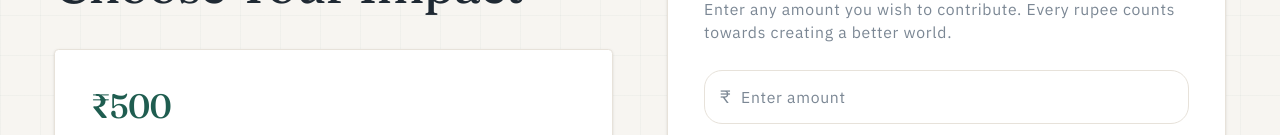
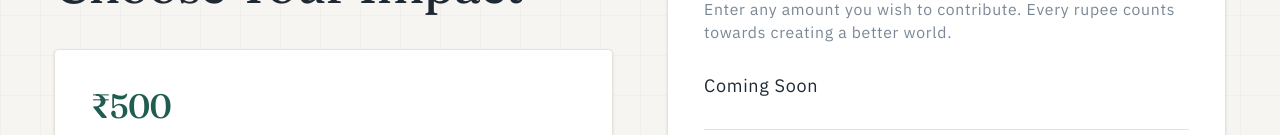
Before and after one commit to Masaru124/Compasion-Crew, a Next.js app: page /donate in a window 1280 px wide. Shown: the part 665-800 px from the top of the page. Built offline with nearby package versions, Linux system fonts and the light colour scheme.

Commit message:
donation coming soon

```diff
--- a/src/app/donate/page.tsx
+++ b/src/app/donate/page.tsx
@@ -84,7 +84,7 @@ export default function DonatePage() {
                   Enter any amount you wish to contribute. Every rupee counts towards
                   creating a better world.
                 </p>
-                <div className="space-y-4">
+                {/* <div className="space-y-4">
                   <div className="relative">
                     <span className="absolute left-3.5 top-1/2 -translate-y-1/2 text-muted-foreground">&#8377;</span>
                     <Input type="number" placeholder="Enter amount" className="pl-8 h-12" />
@@ -93,6 +93,9 @@ export default function DonatePage() {
                     <Heart className="w-5 h-5 mr-2" />
                     Donate Now
                   </Button>
+                </div> */}
+                <div className="space-y-4">
+                  Coming Soon
                 </div>
                 <div className="mt-6 pt-6 border-t border-border">
                   <p className="text-xs text-muted-foreground">
```
